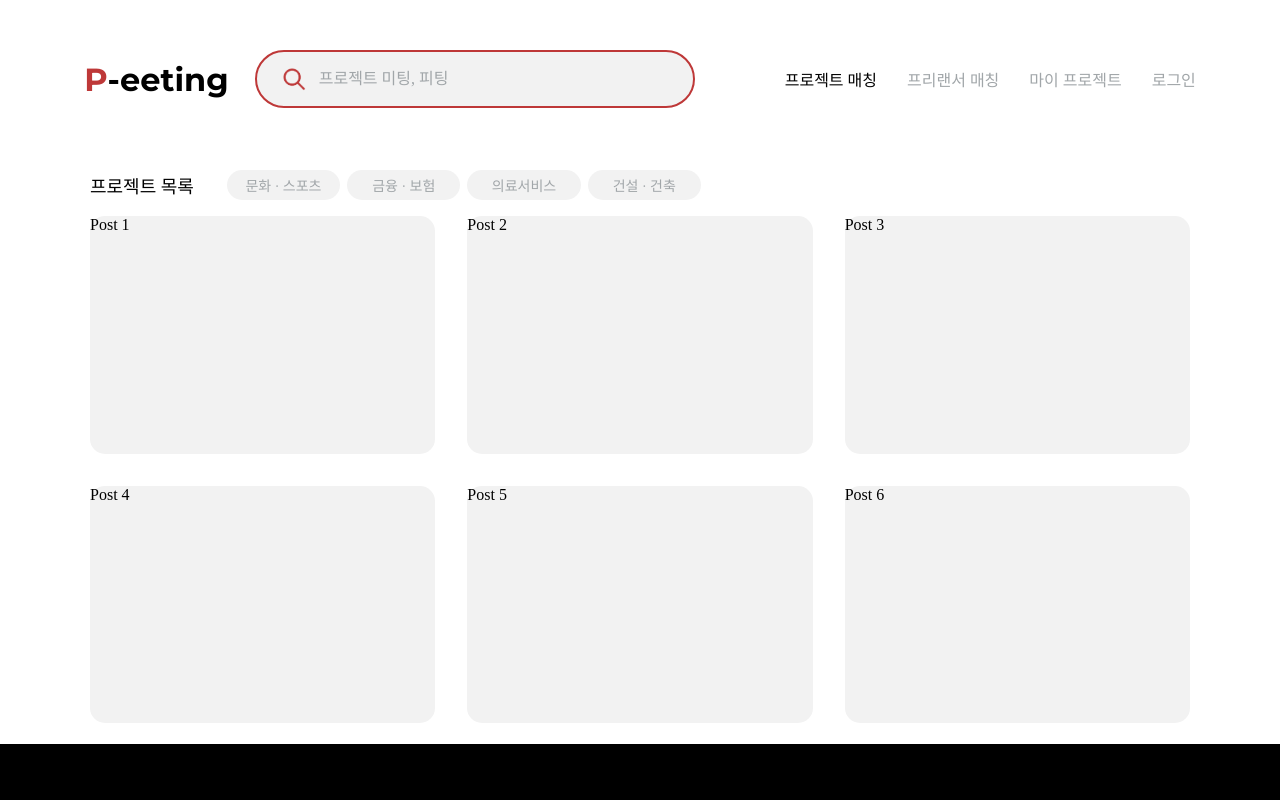
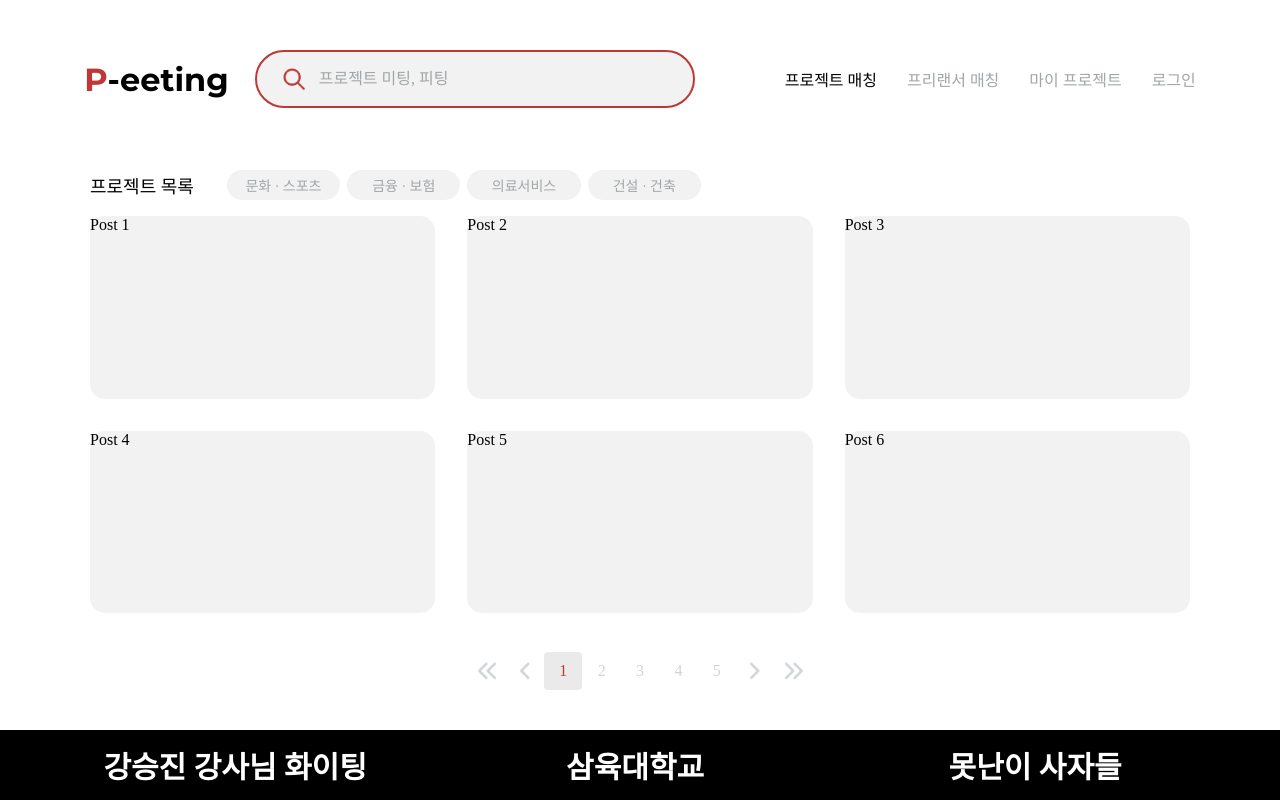
Before and after one commit to 25SYU-1st-Project/1team_React, a React (Vite) app: page / in a window 1280 px wide. Built offline with nearby package versions, Linux system fonts and the light colour scheme; a web font is replaced by a local one.

Commit message:
하단 광고바 제작 완료

```diff
--- a/src/1. ProjectPage/MainPage.css
+++ b/src/1. ProjectPage/MainPage.css
@@ -209,13 +209,6 @@ html {
     color: #BE3838;
 }
 
-.AdSlide {
-    position: absolute;
-    bottom: 0;
-    width: 100%;
-    height: 7%;
-    background-color: #000000;
-}
 
 /* 모달 css */
 .overlay {
@@ -437,11 +430,11 @@ html {
 
 .modal2-content-Track-Dropdown.placeholder {
     color: #BCC2C6;
-  }
+}
 
-  .modal2-content-Track-Dropdown:not(.placeholder) {
+.modal2-content-Track-Dropdown:not(.placeholder) {
     color: #000000;
-  }
+}
 
 .dropdown-list {
     position: absolute;
@@ -498,3 +491,124 @@ html {
     font-family: 'Pretendard-Semibold';
     font-size: 24px;
 }
+
+ul,
+li {
+    list-style: none;
+}
+
+.AdSlide {
+    margin-top: 40px;
+    display: flex;
+    justify-content: center;
+    height: 70px;
+
+    .slide_container {
+        overflow: hidden;
+        display: flex;
+        justify-content: center;
+        align-items: center;
+        width: 80%;
+        height: 100%;
+
+        .slide_wrapper {
+            display: flex;
+            flex-wrap: nowrap;
+            width: 50%;
+            height: 100%;
+        }
+
+        .slide {
+            display: flex;
+            align-items: center;
+            flex-wrap: nowrap;
+            position: relative;
+
+            &::before {
+                content: "";
+                display: block;
+                width: 100%;
+                position: absolute;
+                top: 50%;
+                left: 50%;
+                transform: translate(-50%, -50%);
+                /* background-color: #bbb; */
+                z-index: 1;
+            }
+
+            &.original {
+                animation: 100s linear infinite normal none running infiniteAnimation1;
+            }
+
+            &.clone {
+                animation: 100s linear infinite infiniteAnimation2;
+            }
+
+            &.stop {
+                animation-play-state: paused;
+            }
+
+            li {
+                margin: 0;
+                cursor: pointer;
+                z-index: 2;
+                transition: 1s;
+
+
+                &.big {
+                    width: 400px;
+                    height: 70px;
+                }
+
+                &.small {
+                    width: 400px;
+                    height: 70px;
+                }
+
+                .item {
+                    width: 100%;
+                    height: 100%;
+                    display: flex;
+                    justify-content: center;
+                    align-items: center;
+                    padding-left: 10px;
+                    padding-right: 10px;
+                }
+
+                .slide-text {
+                    color: white;
+                    font-size: 30px;
+                    font-weight: bold;
+                }
+            }
+        }
+    }
+}
+
+@keyframes infiniteAnimation1 {
+    0% {
+        transform: translateX(0%);
+    }
+
+    50% {
+        transform: translateX(-100%);
+    }
+
+    50.1% {
+        transform: translateX(100%);
+    }
+
+    100% {
+        transform: translateX(0%);
+    }
+}
+
+@keyframes infiniteAnimation2 {
+    0% {
+        transform: translateX(0%);
+    }
+
+    100% {
+        transform: translateX(-200%);
+    }
+}
--- a/src/1. ProjectPage/MainPage.jsx
+++ b/src/1. ProjectPage/MainPage.jsx
@@ -186,6 +186,21 @@ function MainPage() {
     }
   };
 
+  //애니메이션
+  const slides = [
+    { color: "#000000", text: "LIKELION", target: "#" },
+    { color: "#000000", text: "장준익", target: "#" },
+    { color: "#000000", text: "강승진 강사님 화이팅", target: "#" },
+    { color: "#000000", text: "삼육대학교", target: "#" },
+    { color: "#000000", text: "못난이 사자들", target: "#" },
+    { color: "#000000", text: "유광렬", target: "#" },
+    { color: "#000000", text: "정서우", target: "#" },
+  ];
+
+  const [animate, setAnimate] = useState(true);
+  const onStop = () => setAnimate(false);
+  const onRun = () => setAnimate(true);
+
   return (
     <div className="MainPage-container">
       <div className="MainPage-Header">
@@ -252,7 +267,52 @@ function MainPage() {
           <img src={lastIcon} alt="Last" width="20" height="20" />
         </button>
       </div>
-      <div className="AdSlide" />
+        <div className="AdSlide">
+          <div className="slide_container">
+            <ul
+              className="slide_wrapper"
+              onMouseEnter={onStop}
+              onMouseLeave={onRun}
+            >
+              <div
+                className={"slide original".concat(
+                  animate ? "" : " stop"
+                )}
+              >
+                {slides.map((s, i) => (
+                  <li
+                    key={i}
+                    className={i % 2 === 0 ? "big" : "small"}
+                  >
+                    <div
+                      className="item"
+                      style={{ background: s.color }}
+                    >
+                      <span className="slide-text">{s.text}</span>
+                    </div>
+                  </li>
+                ))}
+              </div>
+              <div
+                className={"slide clone".concat(animate ? "" : " stop")}
+              >
+                {slides.map((s, i) => (
+                  <li
+                    key={i}
+                    className={i % 2 === 0 ? "big" : "small"}
+                  >
+                    <div
+                      className="item"
+                      style={{ background: s.color }}
+                    >
+                      <span className="slide-text">{s.text}</span>
+                    </div>
+                  </li>
+                ))}
+              </div>
+            </ul>
+          </div>
+      </div>
       <Modal
         isOpen={loginModalIsOpen}
         onRequestClose={closeLoginModal}
```
